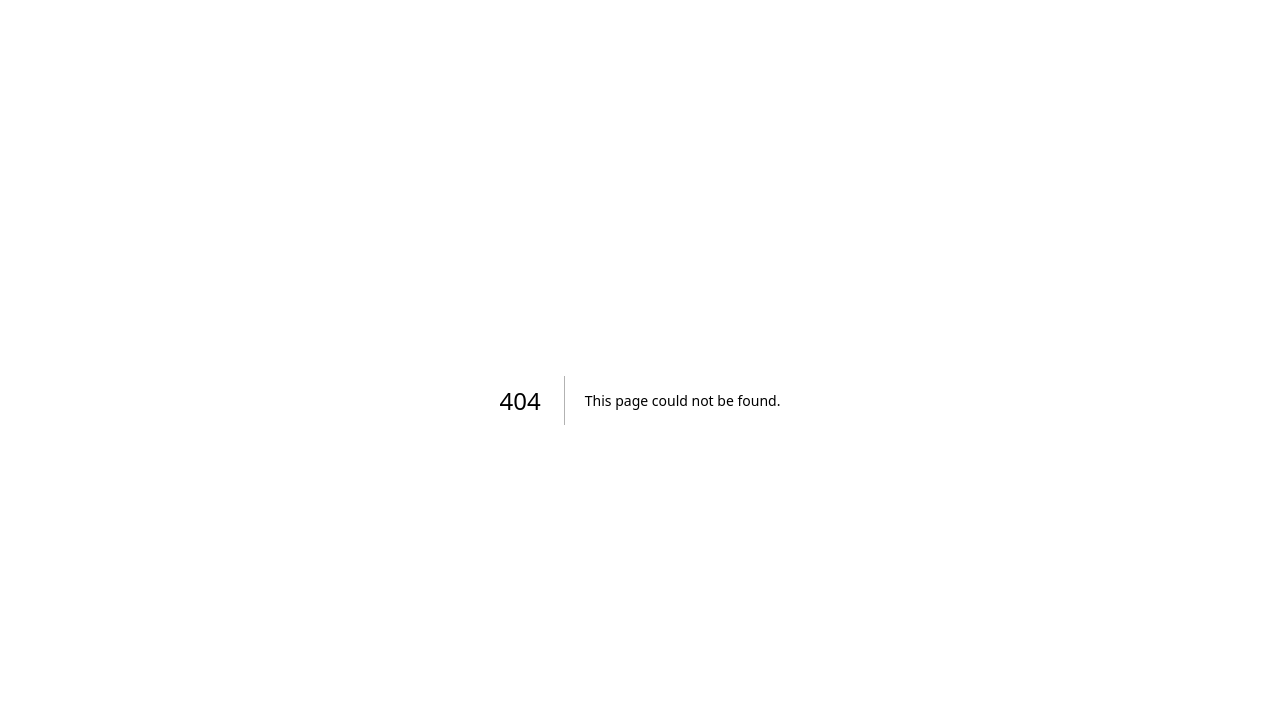
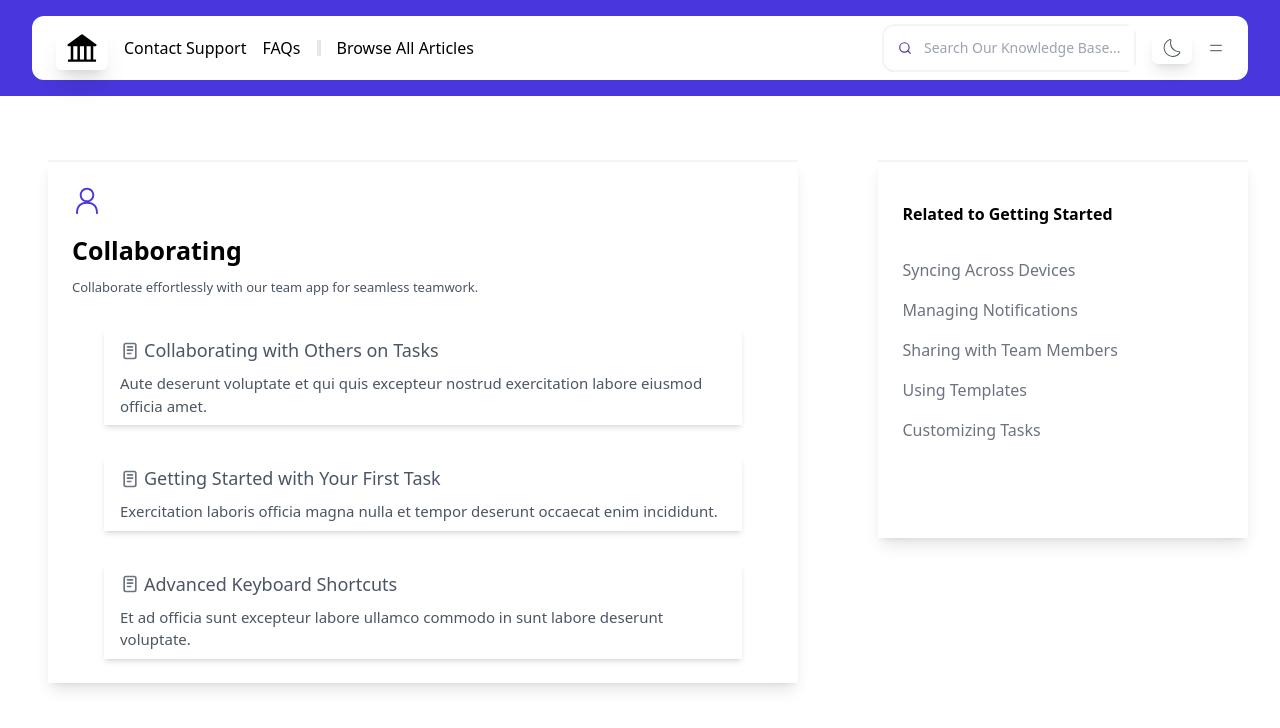
Before and after one commit to Arinze-Obieze/docify, a Next.js app: page /collaborating in a window 1280 px wide. Before the commit this address had no page. Shown: the top 728 px of the page. Built offline with nearby package versions, Linux system fonts and the light colour scheme.

Commit message:
did dark varient and toggle

```diff
--- a/components/Cards/Articles.jsx
+++ b/components/Articles.jsx
@@ -1,5 +1,6 @@
 import React from 'react'
 import { TbNotes } from 'react-icons/tb'
+import ArticleCard from './Cards/ArticleCard';
 
 function Articles() {
     const articles = [
@@ -16,15 +17,8 @@ function Articles() {
           description: "Et ad officia sunt excepteur labore ullamco commodo in sunt labore deserunt voluptate.",
         },
       ];
-      const ArticleCard = ({ title, description }) => (
-        <div className="mt-8 group hover:bg-[#4831d4] transition duration-300 ease-in-out shadow-md px-4 py-2 mx-8 space-y-2 bg-white">
-          <div className="flex place-items-center space-x-1">
-            <TbNotes className="text-xl text-gray-500 group-hover:text-white" />
-            <h2 className="md:text-[18px] text-gray-600 text-[14px] font-[500] transition duration-300 group-hover:text-white">{title}</h2>
-          </div>
-          <p className="md:text-[15px] text-[13px] text-gray-600 transition duration-300 group-hover:text-gray-300">{description}</p>
-        </div>
-      );
+
+
   return (
     <div className='bg-gray-100 pb-24'>
 
--- /dev/null
+++ b/components/Cards/ArticleCard.jsx
@@ -0,0 +1,18 @@
+import React from 'react';
+import { TbNotes } from 'react-icons/tb';
+
+const ArticleCard = ({ title, description }) => (
+  <div className="mt-8 group hover:bg-[#4831d4] transition duration-300 ease-in-out shadow-md px-4 py-2 mx-8 space-y-2 bg-white">
+    <div className="flex place-items-center space-x-1">
+      <TbNotes className="text-xl text-gray-500 group-hover:text-white" />
+      <h2 className="md:text-[18px] text-gray-600 text-[14px] font-[500] transition duration-300 group-hover:text-white">
+        {title}
+      </h2>
+    </div>
+    <p className="md:text-[15px] text-[13px] text-gray-600 transition duration-300 group-hover:text-gray-300">
+      {description}
+    </p>
+  </div>
+);
+
+export default ArticleCard;
--- a/components/Cards/Collection.jsx
+++ b/components/Cards/Collection.jsx
@@ -35,7 +35,7 @@ function Collections() {
 
   return (
 <div>
-<h1 className='mt-12 ml-8 font-[700] text-[26px] mb-4'>Browse by Categories</h1>
+<h1 className='mt-12 ml-8 font-[700] bg-primaryBg text-[26px] mb-4'>Browse by Categories</h1>
 
 <div className="w-full grid md:grid-cols-2 lg:grid-cols-3 xl:grid-cols-4 gap-8 md:px-8 px-4 pb-12 items-center">
 
--- a/components/Header.jsx
+++ b/components/Header.jsx
@@ -1,4 +1,4 @@
-import React, { useState } from 'react';
+import React, { useEffect, useState } from 'react';
 import { AiFillBank } from "react-icons/ai";
 import { TbMenu } from "react-icons/tb";
 import { IoCloseSharp } from "react-icons/io5"; // Import the close icon
@@ -6,28 +6,47 @@ import { CiDark } from "react-icons/ci";
 import Link from 'next/link';
 import { useRouter } from 'next/router';
 import { FiSearch } from 'react-icons/fi';
+import { FiSun } from "react-icons/fi";
 
 function Header() {
   const [ismenuOpen, setIsMenuOpen] = useState(false);
+  const [isDarkMode,setIsDarkMode] =useState(false)
+
+ // Toggle theme and save preference
+ const toggleTheme = () => {
+  const newTheme = !isDarkMode;
+  setIsDarkMode(newTheme);
+  document.documentElement.setAttribute('data-theme', newTheme ? 'dark' : 'light');
+  localStorage.setItem('theme', newTheme ? 'dark' : 'light');
+};
+
+  useEffect(() => {
+    // Get saved theme from localStorage
+    const savedTheme = localStorage.getItem('theme') || 'light';
+    const isDark = savedTheme === 'dark';
+    setIsDarkMode(isDark);
+    document.documentElement.setAttribute('data-theme', savedTheme);
+  }, []);
 
   const toggleIsMenuOpen = () => {
     setIsMenuOpen(!ismenuOpen);
   };
 
   const router = useRouter();
-  console.log('Menu state:', ismenuOpen);
+  // console.log('Menu state:', ismenuOpen);
 
   const isActive = (path) => router.pathname === path;
 
   return (
     <>
-      <div className={`${isActive('/doc/docs') ? 'bg-[#4837dc] py-4 px-8' : ''}`}>
-        <div className='w-full rounded-xl px-2 py-2 bg-white text-black'>
+      <div className={`${isActive('/doc/docs') || isActive('/collaborating')
+        ? 'bg-icon dark:bg-gray-900 py-4 px-8' : ''}`}>
+      <div className='w-full rounded-xl px-2 py-2 bg-primaryBg text-black'>
           <div className='flex justify-between px-4'>
             <div className='flex place-items-center space-x-4 font-[500]'>
-              <div className='shadow-xl border-2 border-gray-100 rounded-md px-2 py-1'>
+              <div className='shadow-xl border-1 border-gray-100 rounded-md px-2 py-1'>
                 <Link href={'/'}>
-                  <AiFillBank className='text-4xl text-black' />
+                  <AiFillBank className='text-4xl text-primaryText' />
                 </Link>
               </div>
 
@@ -71,24 +90,25 @@ function Header() {
                 </div>
               </div>
 
-              <div className='border-2 rounded-md border-gray-100 py-1 px-2'>
-                <CiDark className='text-gray-600' />
+          {/* Theme Toggle */}
+          <div className='border-1 shadow-lg rounded-md border-gray-100 py-1 px-2 cursor-pointer' onClick={toggleTheme}>
+                {isDarkMode ? <FiSun className='text-yellow-500' /> : <CiDark className='text-gray-600' />}
               </div>
 
-              <div className='relative z-50 border-2 rounded-md border-gray-100 py-1 px-2 cursor-pointer'>
+              <div className='relative text-primaryBg z-50 border-1 rounded-md border-gray-100 py-1 px-2 cursor-pointer'>
                 <div
                   className={`absolute inset-0 flex items-center justify-center transition-transform duration-300 ${
                     ismenuOpen ? 'rotate-180 opacity-0' : 'rotate-0 opacity-100'
                   }`}
                 >
-                  <TbMenu onClick={toggleIsMenuOpen} className="text-gray-600" />
+                  <TbMenu onClick={toggleIsMenuOpen} className="text-gray-500" />
                 </div>
                 <div
                   className={`absolute inset-0 flex items-center justify-center transition-transform duration-300 ${
                     ismenuOpen ? 'rotate-0 opacity-100' : 'rotate-180 opacity-0'
                   }`}
                 >
-                  <IoCloseSharp onClick={toggleIsMenuOpen} className="text-gray-600" />
+                  <IoCloseSharp onClick={toggleIsMenuOpen} className="text-gray-500" />
                 </div>
               </div>
             </div>
--- a/pages/_app.js
+++ b/pages/_app.js
@@ -1,5 +1,9 @@
-import "@/styles/globals.css";
+import '../styles/globals.css';
 
-export default function App({ Component, pageProps }) {
-  return <Component {...pageProps} />;
+function MyApp({ Component, pageProps }) {
+  return (
+      <Component {...pageProps} />
+  );
 }
+
+export default MyApp;
--- a/pages/_document.js
+++ b/pages/_document.js
@@ -1,10 +1,20 @@
-import { Html, Head, Main, NextScript } from "next/document";
+import { Html, Head, Main, NextScript } from 'next/document';
 
 export default function Document() {
   return (
-    <Html lang="en">
+    <Html>
       <Head />
-      <body className="antialiased">
+      <body>
+        <script
+          dangerouslySetInnerHTML={{
+            __html: `
+              (function() {
+                const savedTheme = localStorage.getItem('theme') || 'light';
+                document.documentElement.setAttribute('data-theme', savedTheme);
+              })();
+            `,
+          }}
+        />
         <Main />
         <NextScript />
       </body>
--- /dev/null
+++ b/pages/collaborating.js
@@ -0,0 +1,66 @@
+import Header from '@/components/Header';
+import React from 'react';
+import { RxPerson } from 'react-icons/rx';
+import ArticleCard from '@/components/Cards/ArticleCard';
+
+function Collaboration() {
+  const articles = [
+    {
+      title: "Collaborating with Others on Tasks",
+      description: "Aute deserunt voluptate et qui quis excepteur nostrud exercitation labore eiusmod officia amet.",
+    },
+    {
+      title: "Getting Started with Your First Task",
+      description: "Exercitation laboris officia magna nulla et tempor deserunt occaecat enim incididunt.",
+    },
+    {
+      title: "Advanced Keyboard Shortcuts",
+      description: "Et ad officia sunt excepteur labore ullamco commodo in sunt labore deserunt voluptate.",
+    },
+  ];
+
+  const relatedTopics = [
+    "Syncing Across Devices",
+    "Managing Notifications",
+    "Sharing with Team Members",
+    "Using Templates",
+    "Customizing Tasks",
+  ];
+
+  return (
+    <div>
+      <Header />
+      <div className="bg pt-4 md:flex ">
+        {/* Main Content */}
+        <div className="flex flex-col mt-12 bg-primaryBg shadow-lg border-t-2 border-gray-100 mx-4 md:mx-12 p-6 mb-12">
+          <RxPerson className="text-3xl text-icon" />
+          <div className="mt-4 space-y-2">
+            <h2 className="font-[700] text-[25px]">Collaborating</h2>
+            <p className="text-[13px] font-[400] text-gray-600">
+              Collaborate effortlessly with our team app for seamless teamwork.
+            </p>
+          </div>
+          <div className="grid md:grid-cols-1 bg-primaryBg">
+            {articles.map((article, index) => (
+              <ArticleCard key={article.title} title={article.title} description={article.description} />
+            ))}
+          </div>
+        </div>
+
+        {/* Sidebar */}
+        <div className=" bg-primaryBg  shadow-lg border-t-2 pb-24 border-gray-100 py-6 px-6 sticky mt-12 mx-8 w-[400px] h-fit">
+          <h2 className="text-[16px] mt-4 font-[700]">Related to Getting Started</h2>
+          <div className="mt-8 space-y-4">
+            {relatedTopics.map((topic, index) => (
+              <div key={index} className="flex place-items-center space-x-1">
+                <h3 className="opacity-[1] text-[16px] hover:text-gray-950 font-[500] text-secondaryText">{topic}</h3>
+              </div>
+            ))}
+          </div>
+        </div>
+      </div>
+    </div>
+  );
+}
+
+export default Collaboration;
--- a/pages/doc/docs.js
+++ b/pages/doc/docs.js
@@ -12,7 +12,7 @@ function Docs() {
 <>
 <Header/>
 
-<div className=' pt-4 flex '>
+<div className=' pt-4 flex'>
 
 <div className='bg-white shadow-lg border-t-2 border-gray-100 mx-4 md:mx-12 mt-12 p-6 mb-12'>
 
--- a/pages/index.js
+++ b/pages/index.js
@@ -1,4 +1,4 @@
-import Articles from "@/components/Cards/Articles";
+import Articles from "@/components/Articles";
 import Collections from "@/components/Cards/Collection";
 import Footer from "@/components/Footer";
 import Help from "@/components/Help";
--- a/styles/globals.css
+++ b/styles/globals.css
@@ -1,3 +1,27 @@
 @tailwind base;
 @tailwind components;
 @tailwind utilities;
+
+
+/* globals.css */
+:root {
+    --primary-text-color: black;
+    --secondary-text-color: #6b7280; /* Tailwind's text-gray-500 */
+    --primary-bg-color: #ffffff;
+    --secondary-bg-color: #f3f4f6;
+    --link-button-bg-color:#4837dc;
+  }
+
+  [data-theme='dark'] {
+    --primary-text-color: white;
+    --secondary-text-color: #fffdfd;
+    --primary-bg-color: #000000;
+    --secondary-bg-color: #0a0a0a;
+    --link-button-bg-color:#090909;
+  }
+
+  /* Apply the colors globally */
+  body {
+    color: var(--primary-text-color);
+    background-color: var(--primary-bg-color);
+  }
--- a/tailwind.config.js
+++ b/tailwind.config.js
@@ -7,7 +7,16 @@ module.exports = {
     "./app/**/*.{js,ts,jsx,tsx,mdx}",
   ],
   theme: {
-
+    extend: {
+      colors: {
+        // Use CSS variables for light and dark themes
+        primaryText: 'var(--primary-text-color)',
+        secondaryText: 'var(--secondary-text-color)',
+        primaryBg: 'var(--primary-bg-color)',
+        secondaryBg: 'var(--secondary-bg-color)',
+        icon: 'var(--link-button-bg-color)',
+      },
+    },
   },
   plugins: [],
 };
```
